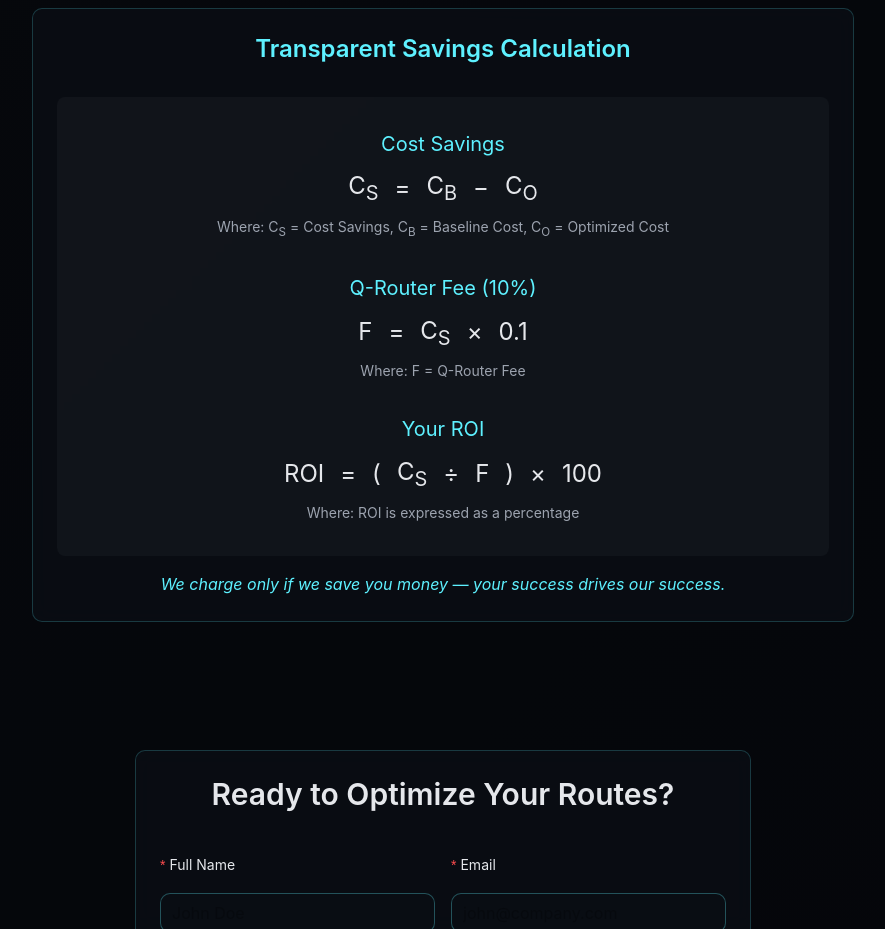
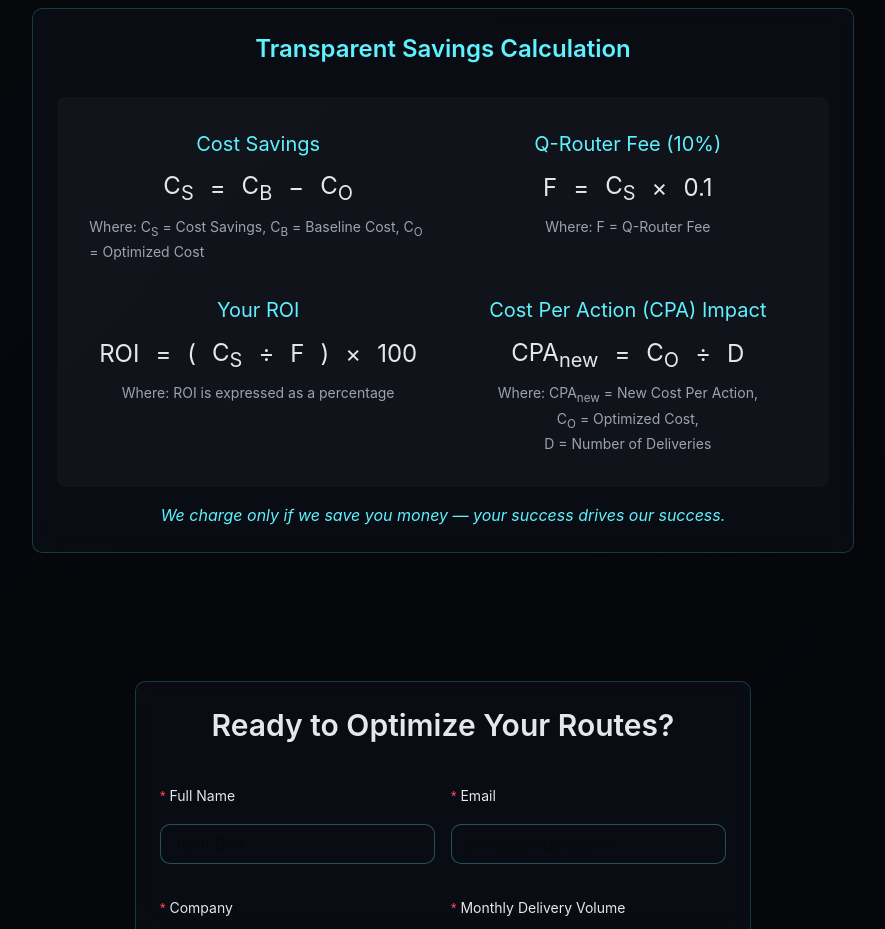
Before and after one commit to yablokolabs/q-router, a Next.js app in the folder q-router/: page / in a window 1280 px wide. Shown: the part 2740-3669 px from the top of the page, without its empty margins (197-1082 px from the left). Built offline with nearby package versions, Linux system fonts and the light colour scheme; what @ant-design/nextjs-registry would draw is missing.

Commit message:
add CPA formula

```diff
--- a/q-router/src/app/page.tsx
+++ b/q-router/src/app/page.tsx
@@ -329,10 +329,13 @@
                   marginBottom: '16px'
                 }}>
                   <div style={{
-                    display: 'flex',
-                    flexDirection: 'column',
+                    display: 'grid',
+                    gridTemplateColumns: '1fr 1fr',
                     gap: '32px',
-                    color: '#E5E7EB'
+                    color: '#E5E7EB',
+                    '@media (max-width: 992px)': {
+                      gridTemplateColumns: '1fr'
+                    }
                   }}>
                     <div style={{
                       display: 'flex',
@@ -408,6 +411,34 @@
                       </div>
                       <div style={{ fontSize: '0.875rem', color: '#9CA3AF' }}>
                         Where: ROI is expressed as a percentage
+                      </div>
+                    </div>
+                    <div style={{
+                      display: 'flex',
+                      flexDirection: 'column',
+                      gap: '8px',
+                      alignItems: 'center'
+                    }}>
+                      <div style={{ color: '#5EF1FF', fontSize: '1.25rem' }}>Cost Per Action (CPA) Impact</div>
+                      <div style={{
+                        fontSize: '2rem',
+                        lineHeight: '1.5',
+                        display: 'flex',
+                        alignItems: 'center',
+                        gap: '16px',
+                        flexWrap: 'wrap',
+                        justifyContent: 'center'
+                      }}>
+                        <span style={{ fontSize: '1.5rem' }}>CPA<sub>new</sub></span>
+                        <span style={{ fontSize: '1.5rem' }}>=</span>
+                        <span style={{ fontSize: '1.5rem' }}>C<sub>O</sub></span>
+                        <span style={{ fontSize: '1.5rem' }}>÷</span>
+                        <span style={{ fontSize: '1.5rem' }}>D</span>
+                      </div>
+                      <div style={{ fontSize: '0.875rem', color: '#9CA3AF', textAlign: 'center' }}>
+                        Where: CPA<sub>new</sub> = New Cost Per Action,<br/>
+                        C<sub>O</sub> = Optimized Cost,<br/>
+                        D = Number of Deliveries
                       </div>
                     </div>
                   </div>
```
